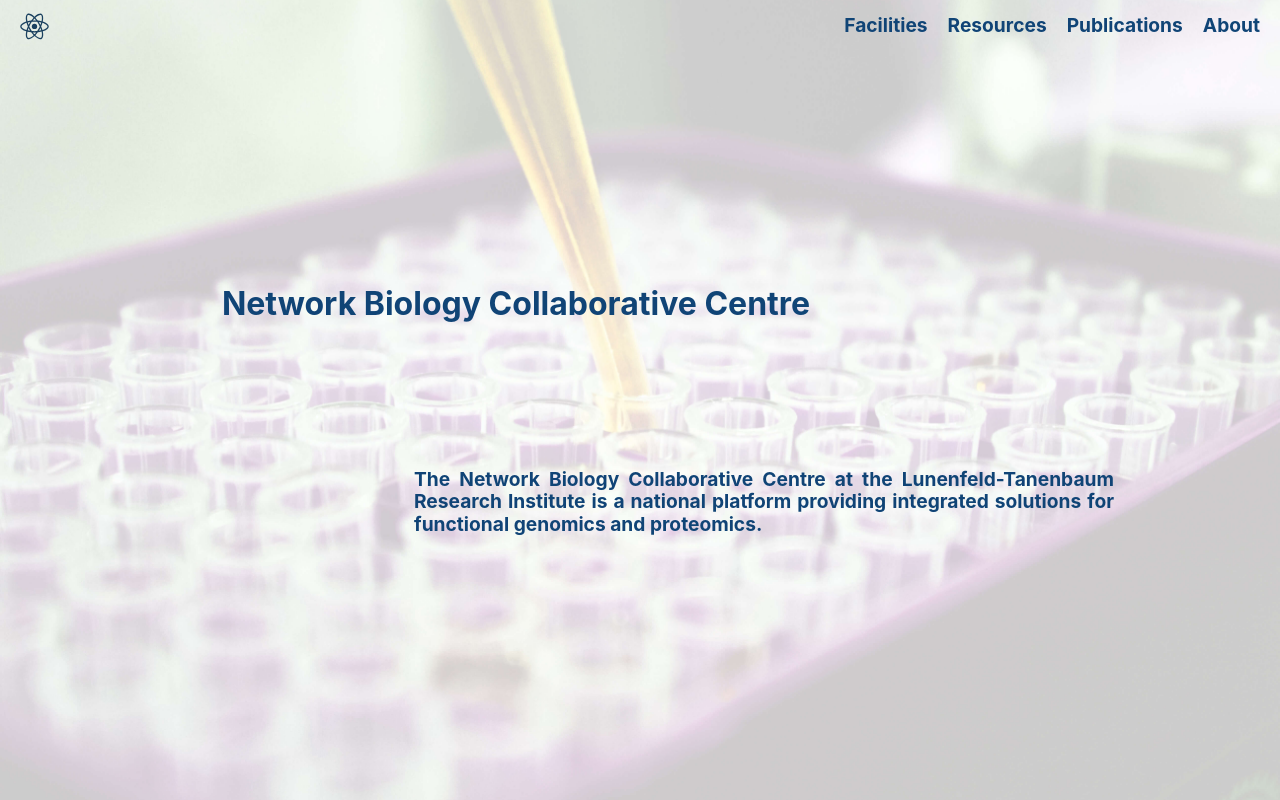
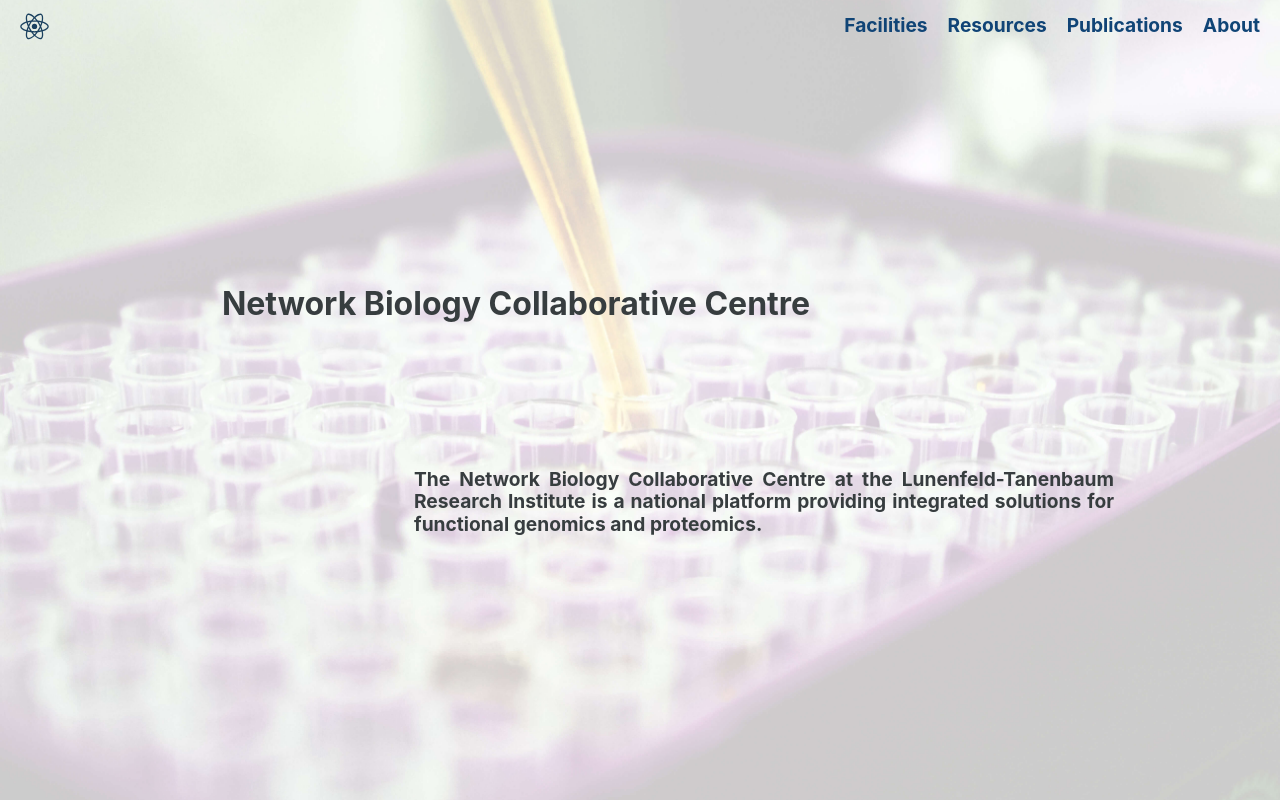
Before and after one commit to gingraslab/nbcc, a React (Create React App) app: page / in a window 1280 px wide. Shown: the top 800 px of the page. Built offline with nearby package versions, Linux system fonts and the light colour scheme.

Commit message:
Change font color

```diff
--- a/src/home/__landing/home__landing.css
+++ b/src/home/__landing/home__landing.css
@@ -4,7 +4,7 @@
   background-position: center center;
   background-repeat: no-repeat;
   background-size: cover;
-  color: var(--color-secondary-1-4);
+  color: var(--text-dark);
   display: flex;
   flex-direction: column;
   justify-content: center;
--- a/src/index.css
+++ b/src/index.css
@@ -25,7 +25,7 @@
   --color-complement-2: #FF9E6F;
   --color-complement-3: #F3641F;
   --color-complement-4: #B6430C;
-  --text-dark: #131516;
+  --text-dark: #373d3f;
   --text-light: #f2f3f4;
   background-color: #fff;
   color: var(--text-dark);
```
